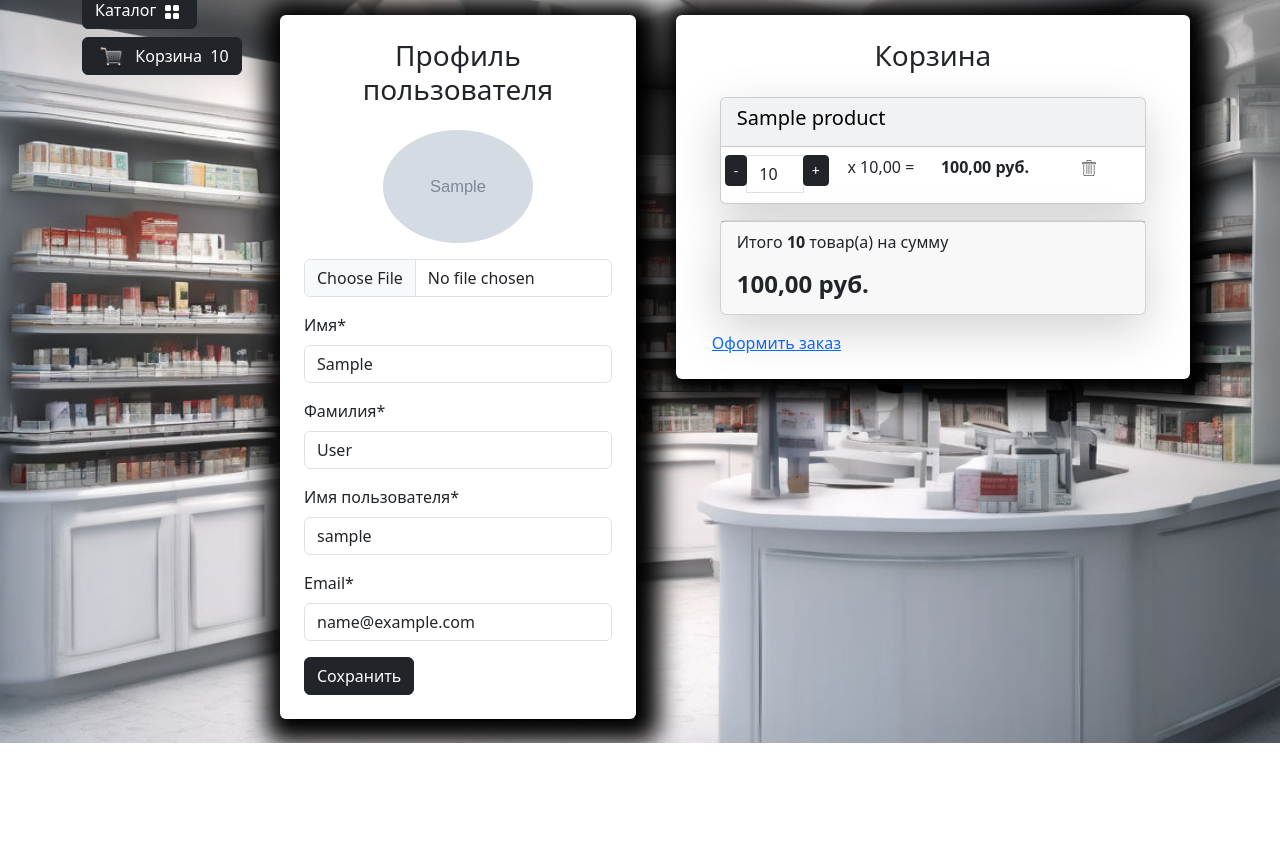
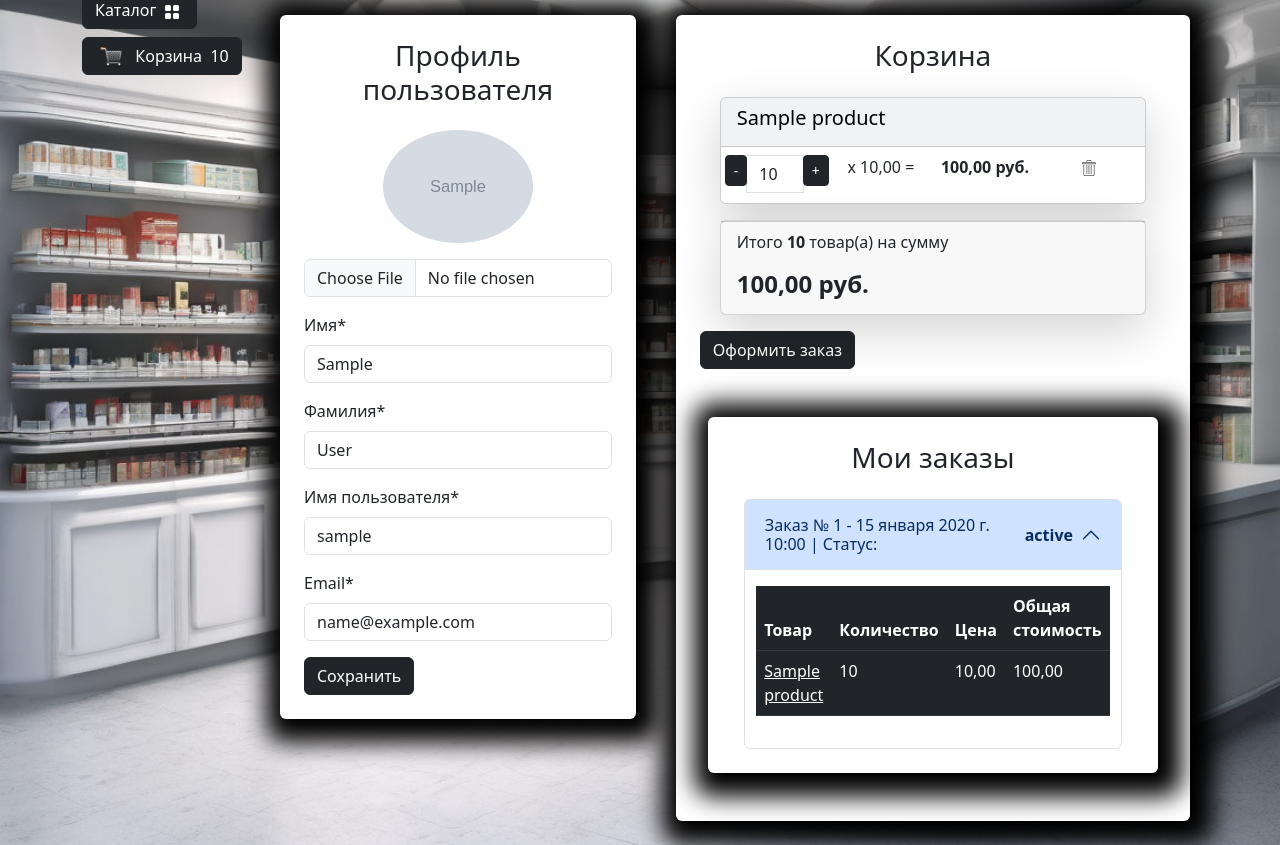
Before and after one commit to Andreytsvl/DjangoDipPro, a Django app: page /user/profile/ in a window 1280 px wide. Shown: the part 117-962 px from the top of the page. Before the commit the page ends 860 px from the top, so only its background shows below. Run offline with Django 5.2, Linux system fonts and the light colour scheme; a user stored in the database is signed in; tables that the repository leaves empty hold one stand-in row (values such as "Sample post"); grey boxes marked "Sample" are stand-in pictures; some libraries are stand-ins or nearby versions.

Commit message:
orders add

```diff
--- a/static/deps/css/my_css.css
+++ b/static/deps/css/my_css.css
@@ -59,3 +59,9 @@ body {
 .card-body {
   flex: 1;
 }
+
+.custom-body {
+  display: flex;
+  justify-content: center; /* Размещает содержимое по центру по горизонтали */
+  align-items: center;  /* Размещает содержимое по центру по вертикали */
+}
--- a/templates/base.html
+++ b/templates/base.html
@@ -134,16 +134,17 @@
                                 <div class="container" id="cart-items-container">
                                     <!-- Разметка корзины -->
                                     {% include "basket_app/includes/included_basket.html" %}
-                                    <a class="button"  href="{% url 'orders:create_order' %}">
-                                        Оформить заказ
+<!--                                    <a class="button"  href="{% url 'orders:create_order' %}">-->
+<!--                                        Оформить заказ-->
                                     <!-- Закончилась разметка корзины -->
                                 </div>
-<!--                                {% if basket %}-->
-<!--                                {% endif %}-->
+
+
 <!--                                    <a class="btn btn-dark" href="orders/create_order.html">-->
 <!--                                        Оформить заказ-->
-<!--                                    <a class="btn btn-dark" href="{% url 'orders:create_order' %}">-->
-<!--                                        Оформить заказ-->
+                                    <a class="btn btn-dark" href="{% url 'orders:create_order' %}">
+                                        Оформить заказ
+
 
                                 </a>
                             </div>
--- a/users_app/templates/users_app/profile.html
+++ b/users_app/templates/users_app/profile.html
@@ -71,16 +71,63 @@
                     <div class="container" id="cart-items-container">
                         <!-- Разметка корзины -->
                         {% include "basket_app/includes/included_basket.html" %}
-                        <a class="button"  href="{% url 'orders:create_order' %}">
-                                        Оформить заказ
+<!--                        <a class="button"  href="{% url 'orders:create_order' %}">-->
+<!--                                        Оформить заказ-->
                         <!-- Закончилась разметка корзины -->
                     </div>
-                    {% if basket %}
+
 
                     <a class="btn btn-dark" href="{% url 'orders:create_order' %}">
                         Оформить заказ
-                    {% endif %}
+
                     </a>
+                    <!-- Оформленные заказы -->
+<!--            {% comment %} {% cache 60 user_orders user.id %} {% endcomment %}-->
+            <div class="col-md-12 mt-5">
+                <div class=" bg-white p-4 mb-4 mx-2 rounded custom-shadow">
+                    <h3 class="text-center mb-4">Мои заказы</h3>
+                        <!-- Разметка заказов -->
+                    <div class="container">
+                        <div class="accordion"  id="accordionExample">
+                            {% for order in orders %}
+                            <div class="accordion-item" >
+                                <h2 class="accordion-header" id="heading{{ order.id }}">
+                                    <button class="accordion-button  {% if order != orders.0 %}collapsed{% endif %}" type="button" data-bs-toggle="collapse" data-bs-target="#collapse{{ order.id }}" aria-expanded="false" aria-controls="collapse{{ order.id }}">
+                                        Заказ № {{ order.id }} - {{ order.created_timestamp }} | Статус: <strong class="mx-2">{{order.status}}</strong>
+                                    </button>
+                                </h2>
+                                <div id="collapse{{ order.id }}" class="accordion-collapse collapse {% if order == orders.0 %}show{% endif %}" aria-labelledby="heading{{ order.id }}" data-bs-parent="#accordionExample">
+                                    <div class="accordion-body custom-body" >
+                                        <table class="table table-dark table-hover">
+                                            <thead>
+                                                <tr>
+                                                    <th>Товар</th>
+                                                    <th>Количество</th>
+                                                    <th>Цена</th>
+                                                    <th>Общая стоимость</th>
+                                                </tr>
+                                            </thead>
+                                            <tbody>
+                                                {% for item in order.orderitem_set.all %}
+                                                <tr>
+                                                    <td><a class="text-white" href="{% url 'catalog:products' item.product.slug %}">{{ item.product.name }}</a></td>
+                                                    <td>{{ item.quantity }}</td>
+                                                    <td>{{ item.price }}</td>
+                                                    <td>{{ item.products_price }}</td>
+
+                                                </tr>
+                                                {% endfor %}
+                                            </tbody>
+                                        </table>
+                                    </div>
+                                </div>
+                            </div>
+                            {% endfor %}
+                        </div>
+                    </div>
+                    </div>
+            </div>
+<!--            {% comment %} {% endcache %} {% endcomment %}-->
                 </div>
             </div>
 
--- a/users_app/templates/users_app/users_basket.html
+++ b/users_app/templates/users_app/users_basket.html
@@ -16,7 +16,7 @@
                         <div class="container" id="cart-items-container">
                             <!-- Разметка корзины -->
                             {% include "basket_app/includes/included_basket.html" %}
-                                        Оформить заказ:
+
                             <a class="button"  href="{% url 'orders:create_order' %}">
                                         Оформить заказ
 
```
Also changed, not shown: orders/templates/orders/create_order.html (+10 -10 lines).
